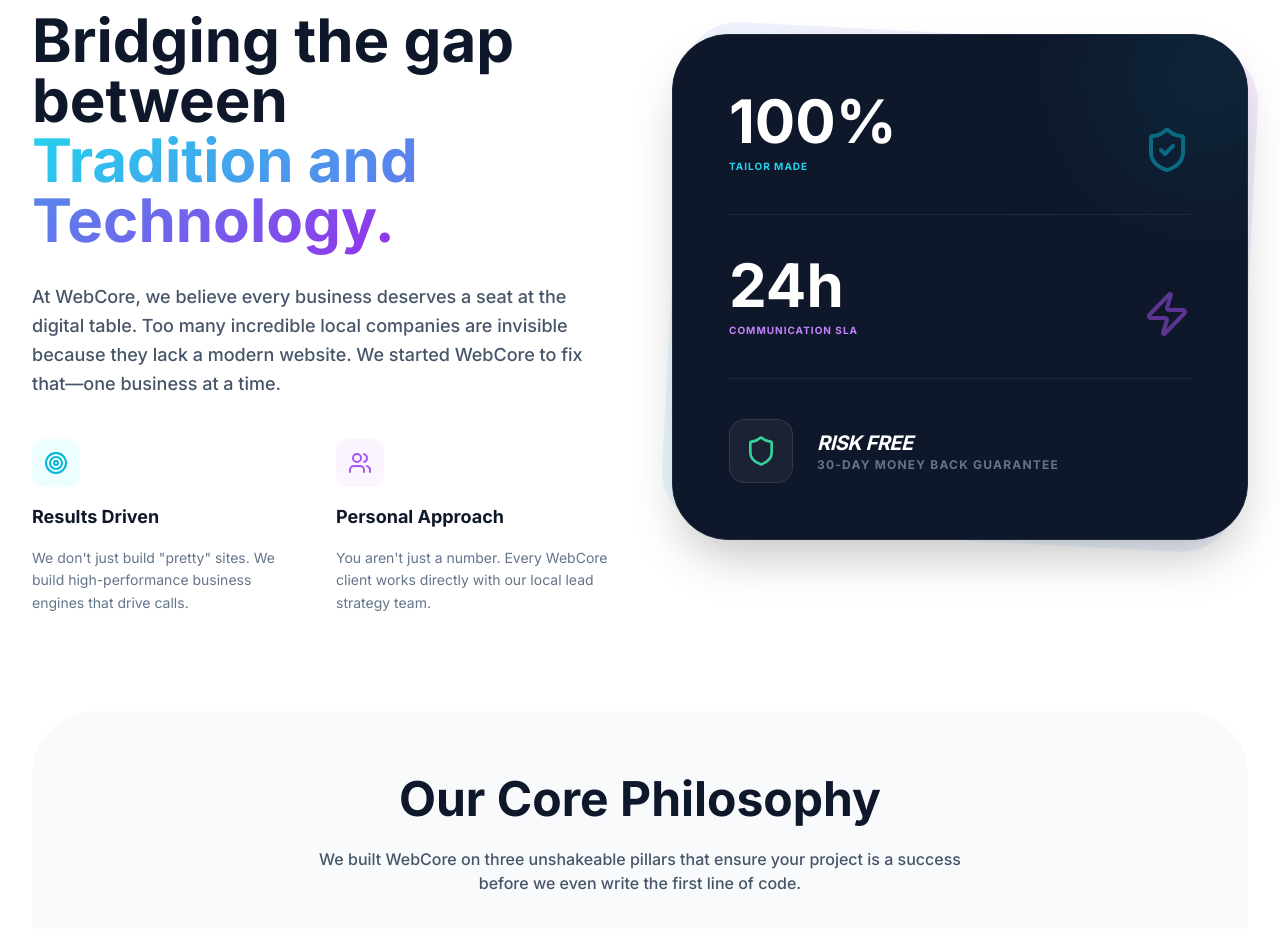
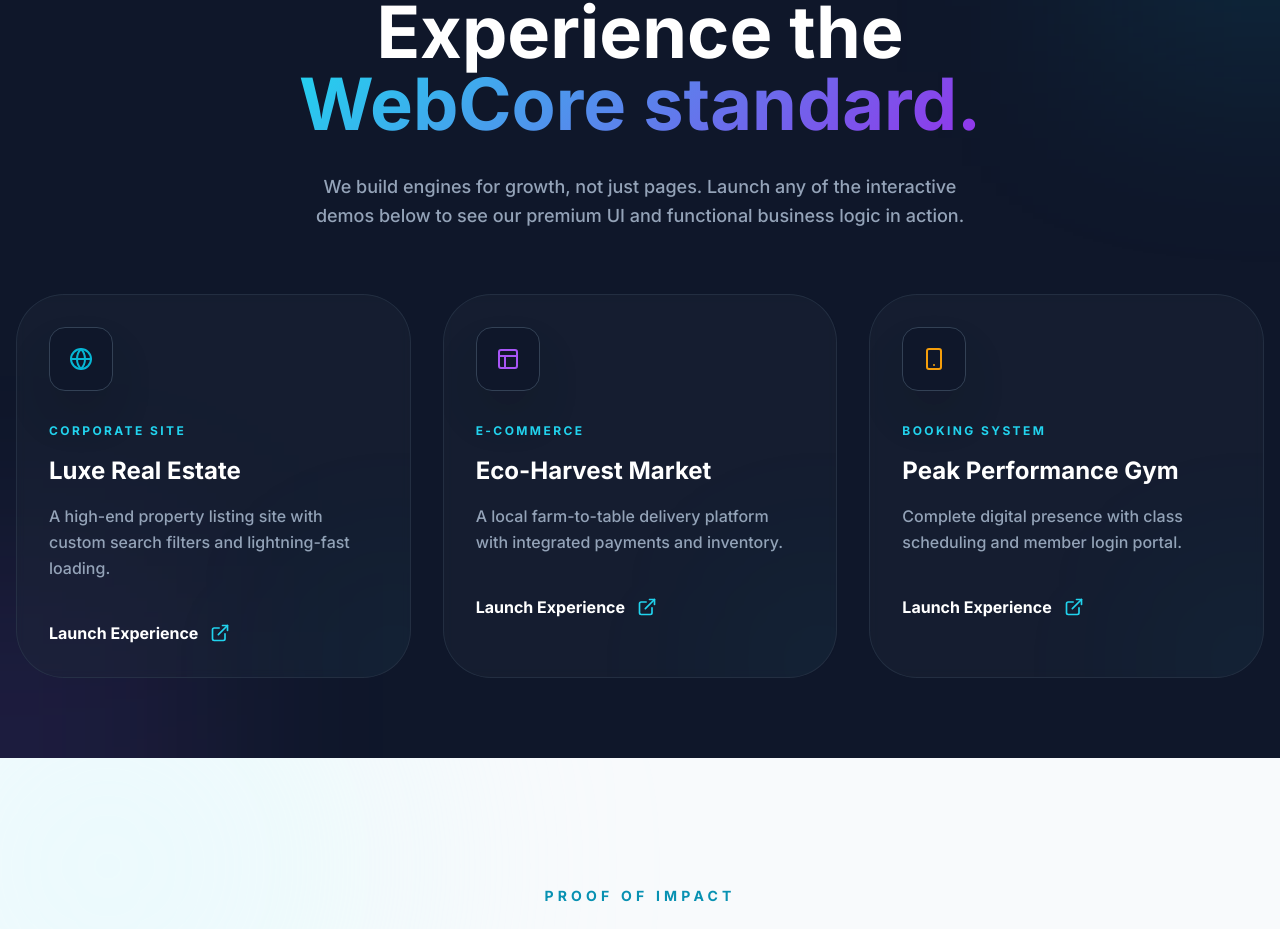
Before and after one commit to WebCore-host/webcore-site, a React (Vite) app: page / in a window 1280 px wide. Shown: the part 2675-3604 px from the top of the page. Built offline with nearby package versions, Linux system fonts and the light colour scheme.

Commit message:
Update App.tsx

```diff
--- a/App.tsx
+++ b/App.tsx
@@ -12,6 +12,8 @@ import DeploymentGuide from './components/DeploymentGuide';
 import FloatingCTA from './components/FloatingCTA';
 import LoadingScreen from './components/LoadingScreen';
 import FAQ from './components/FAQ';
+import Projects from './components/Projects';
+import Testimonials from './components/Testimonials';
 
 const App: React.FC = () => {
   const [showGuide, setShowGuide] = useState(false);
@@ -73,7 +75,6 @@ const App: React.FC = () => {
         element.scrollIntoView({ behavior: 'smooth' });
         setPendingAnchor(null);
       } else {
-        // If element not yet in DOM, wait a tiny bit and try again
         const timer = setTimeout(() => {
           const el = document.getElementById(pendingAnchor);
           if (el) {
@@ -105,6 +106,8 @@ const App: React.FC = () => {
               <Hero />
               <div id="stats"><StatsMarquee /></div>
               <div id="services"><Services /></div>
+              <Projects />
+              <Testimonials />
             </>
           );
         case 'about':
@@ -134,6 +137,8 @@ const App: React.FC = () => {
           <Hero />
           <div id="stats"><StatsMarquee /></div>
           <div id="services"><Services /></div>
+          <Projects />
+          <Testimonials />
           <div id="about"><About /></div>
           <div id="pricing"><Pricing onPlanSelect={(plan) => setPricingModalPlan(plan)} /></div>
         </>
```
